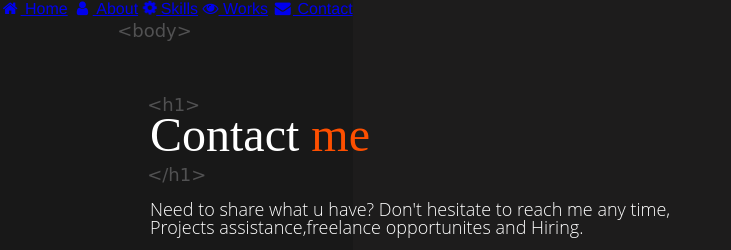
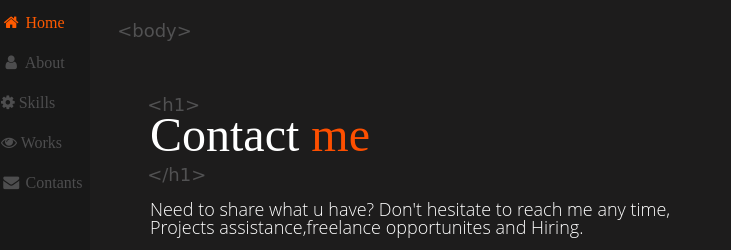
Before and after one commit to AbuuKantu/abuukantu.github.io, a plain HTML site: page contact.html in a window 1280 px wide. Shown: the top 250 px of the page, without its empty margins (0-731 px from the left). Drawn offline with nearby package versions, Linux system fonts and the light colour scheme; a web font is replaced by a local one.

Commit message:
Update contact.html

```diff
--- a/contact.html
+++ b/contact.html
@@ -1,4 +1,4 @@
-<!DOCTYPE html>
+ <!DOCTYPE html>
  <html>
 <head>
 
@@ -15,16 +15,23 @@
 <link href='https://fonts.googleapis.com/css?family=Archivo+Narrow:400,400italic,700,700italic' rel='stylesheet' type='text/css'>
 <link href="https://fonts.googleapis.com/css?family=Oswald" rel="stylesheet">
 <link href="https://fonts.googleapis.com/css?family=Raleway" rel="stylesheet">
+<link href="https://maxcdn.bootstrapcdn.com/font-awesome/4.6.3/css/font-awesome.min.css" rel="stylesheet">
 </head>
  <body>
      <!-- The sidebar -->
-<div class="sidebar">
-  <a href="index.html"><i class="fa fa-fw fa-home"></i> Home</a>
-  <a href="about.html"><i class="fa fa-fw fa-user"></i> About</a>
-  <a href="skills.html"><i class="fa fa-gear fa-spin"></i> Skills</a>
-  <a href="#portifolio"><i class="fa fa-eye"></i> Works</a>
-  <a href="contact.html"><i class="fa fa-fw fa-envelope"></i> Contact</a>
+     <div class="sidebar">
+      <div class ="toggle">
+      <i class="fa fa-bars menu" aria-hidden="true"></i>
+    </div>
 
+    <ul class="ul">
+
+     <li><a href="index.html"><i class="fa fa-fw fa-home"></i><span class="nav"> Home</span></a></li>
+      <li><a href="about.html"><i class="fa fa-fw fa-user"></i><span class="nav"> About</span></a></li>
+     <li><a href="skills.html"><i class="fa fa-cog"></i><span class="nav"> Skills</span></a></li>
+     <li><a href="#portifolio"><i class="fa fa-eye"></i><span class="nav"> Works</span></a></li>
+      <li><a href="contact.html"><i class="fa fa-fw fa-envelope"></i><span class="nav"> Contants</span></a></li>
+    </ul>
 
    <div class="mobile">
         <a href="https://www.instagram.com/abuukantu/" target="_blank"><i class="fa fa-instagram" aria-hidden="true"></i></a>
@@ -73,6 +80,13 @@
 </span>
 
     </div>
-
+    <script src="https://code.jquery.com/jquery-3.4.1.js"></script>
+    <script type="text/javascript">
+    $(document).ready(function(){
+      $('.menu').click(function(){
+        $('ul').toggleClass('active');
+    })
+    })
+    </script>
     </body>
     </html>
```
